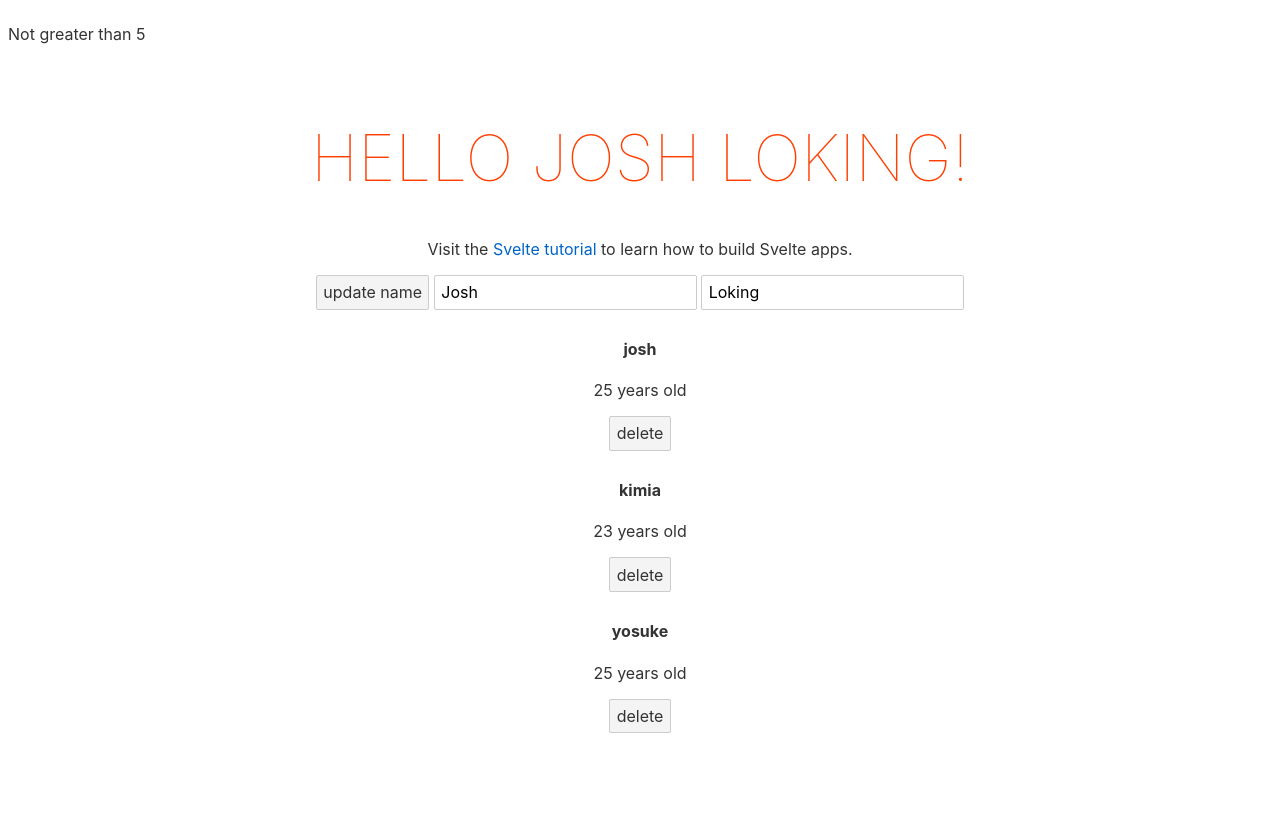
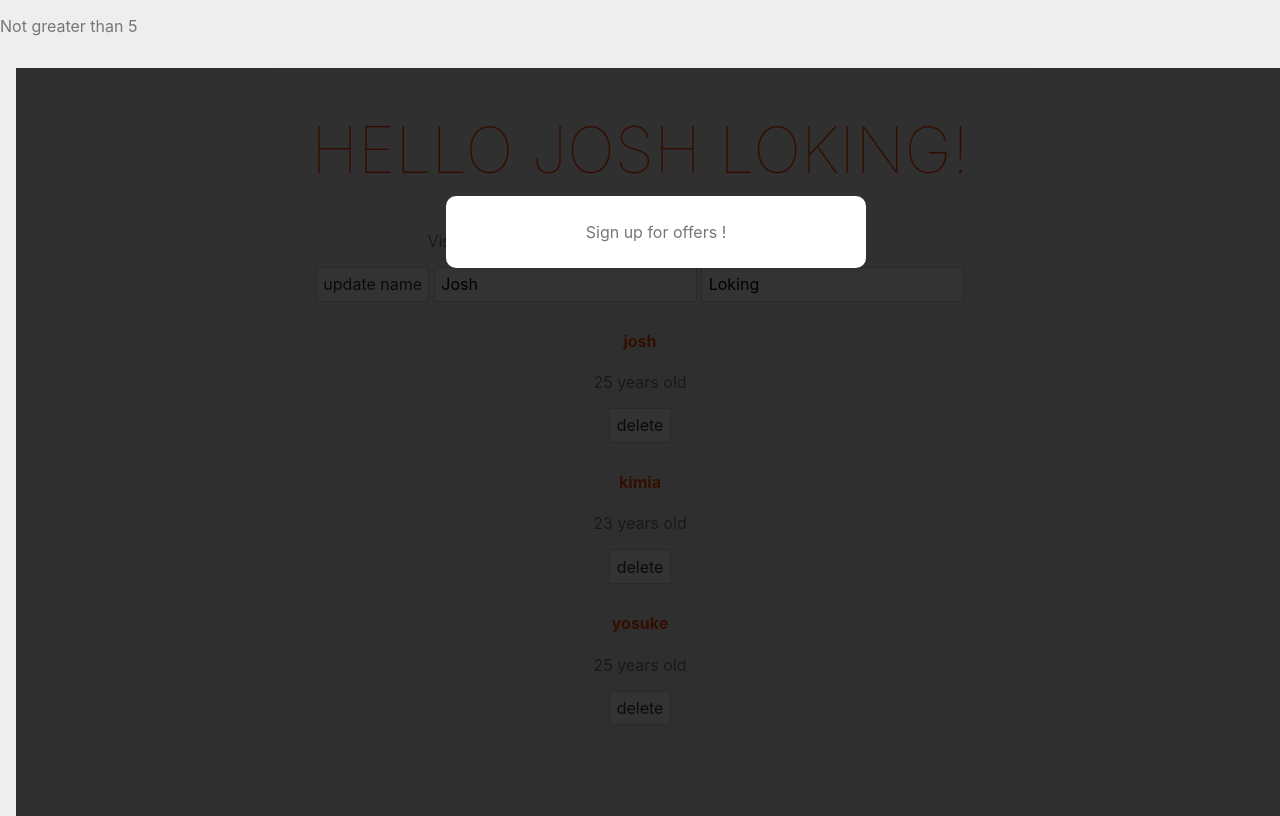
Before and after one commit to josuebrunel/playground, a Svelte app: page / in a window 1280 px wide. Built offline with nearby package versions, Linux system fonts and the light colour scheme.

Commit message:
playing with styles

```diff
--- a/public/global.css
+++ b/public/global.css
@@ -1,4 +1,5 @@
-html, body {
+html,
+body {
 	position: relative;
 	width: 100%;
 	height: 100%;
@@ -13,7 +14,7 @@
 }
 
 a {
-	color: rgb(0,100,200);
+	color: rgb(0, 100, 200);
 	text-decoration: none;
 }
 
@@ -22,14 +23,17 @@
 }
 
 a:visited {
-	color: rgb(0,80,160);
+	color: rgb(0, 80, 160);
 }
 
 label {
 	display: block;
 }
 
-input, button, select, textarea {
+input,
+button,
+select,
+textarea {
 	font-family: inherit;
 	font-size: inherit;
 	-webkit-padding: 0.4em 0;
@@ -61,3 +65,20 @@
 button:focus {
 	border-color: #666;
 }
+
+/* extra styles */
+
+body {
+	color: #777;
+	background: #eee;
+	padding: 0;
+	margin: 0;
+}
+
+h4 {
+	color: orangered;
+}
+
+button {
+	background: white;
+}
--- a/src/Modal.svelte
+++ b/src/Modal.svelte
@@ -1,9 +1,10 @@
 <script>
-    let showModal = false;
+    let showModal = true;
+    let isPromo = false;
 </script>
 
 {#if showModal}
-    <div class="backdrop">
+    <div class="backdrop" class:promo={isPromo}>
         <div class="modal">
             <p>Sign up for offers !</p>
         </div>
@@ -11,4 +12,24 @@
 {/if}
 
 <style>
+    .backdrop {
+        width: 100%;
+        height: 100%;
+        position: fixed;
+        background: rgba(0, 0, 0, 0.8);
+    }
+
+    .modal {
+        padding: 10px;
+        border-radius: 10px;
+        max-width: 400px;
+        margin: 10% auto;
+        text-align: center;
+        background: white;
+    }
+
+    .promo .modal {
+        background: crimson;
+        color: white;
+    }
 </style>
```
